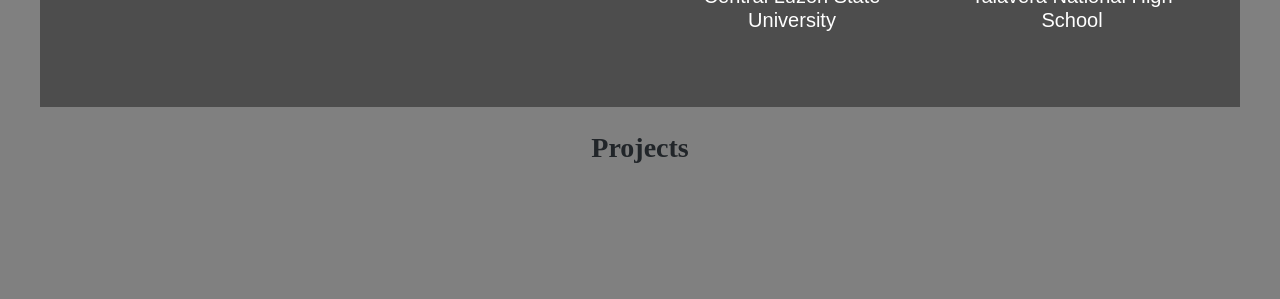
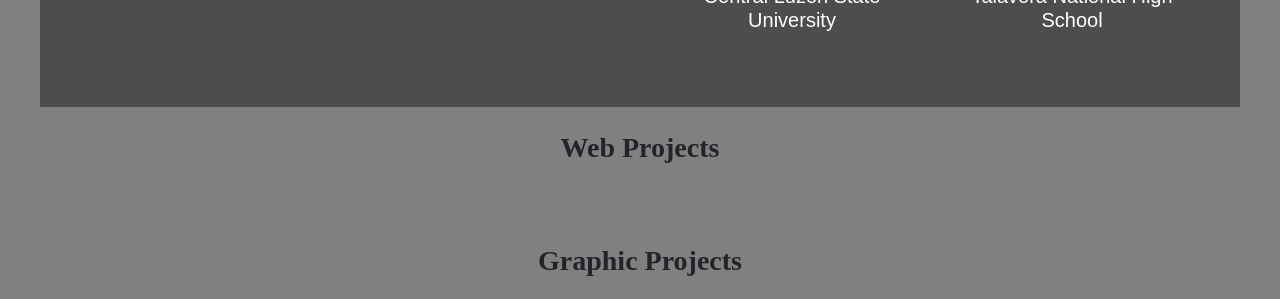
Before and after one commit to Jungie29/Jungie-Portfolio, a plain HTML site: page index.html in a window 1280 px wide. Shown: the part 483-782 px from the top of the page. Drawn offline with nearby package versions, Linux system fonts and the light colour scheme; files that its build step writes are made by us from their sources; grey boxes are pictures that could not be loaded.

Commit message:
Update index.html

```diff
--- a/index.html
+++ b/index.html
@@ -44,9 +44,14 @@
       </div>
     </center>
   </div>
+   <br>
+  <center>
+    <h3 style="font-family: Poppins;"><b>Web Projects</b></h3>
+  </center>
+  <br><br>
   <br>
   <center>
-    <h3 style="font-family: Poppins;"><b>Projects</b></h3>
+    <h3 style="font-family: Poppins;"><b>Graphic Projects</b></h3>
   </center>
   <br><br>
 
```
